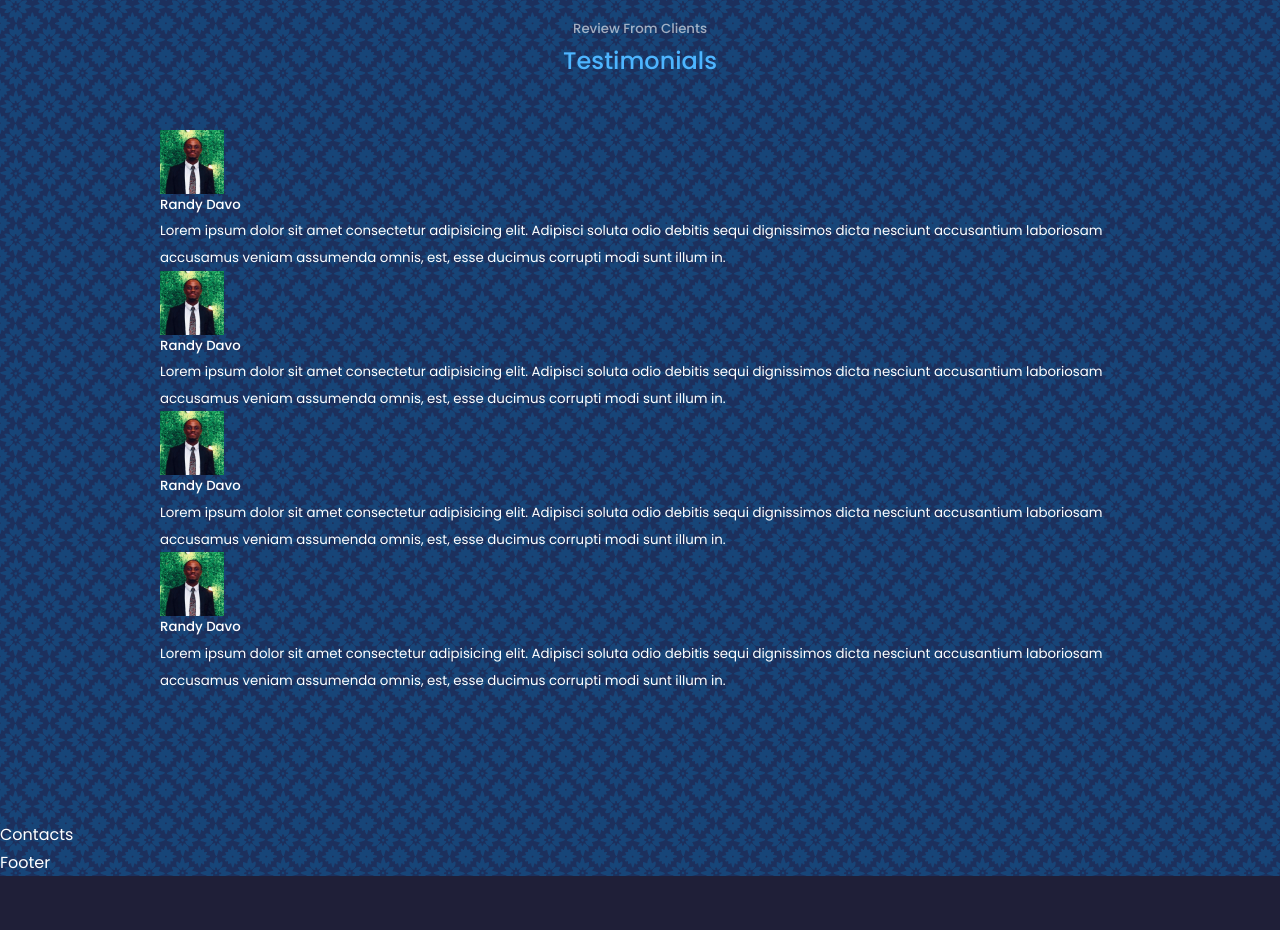
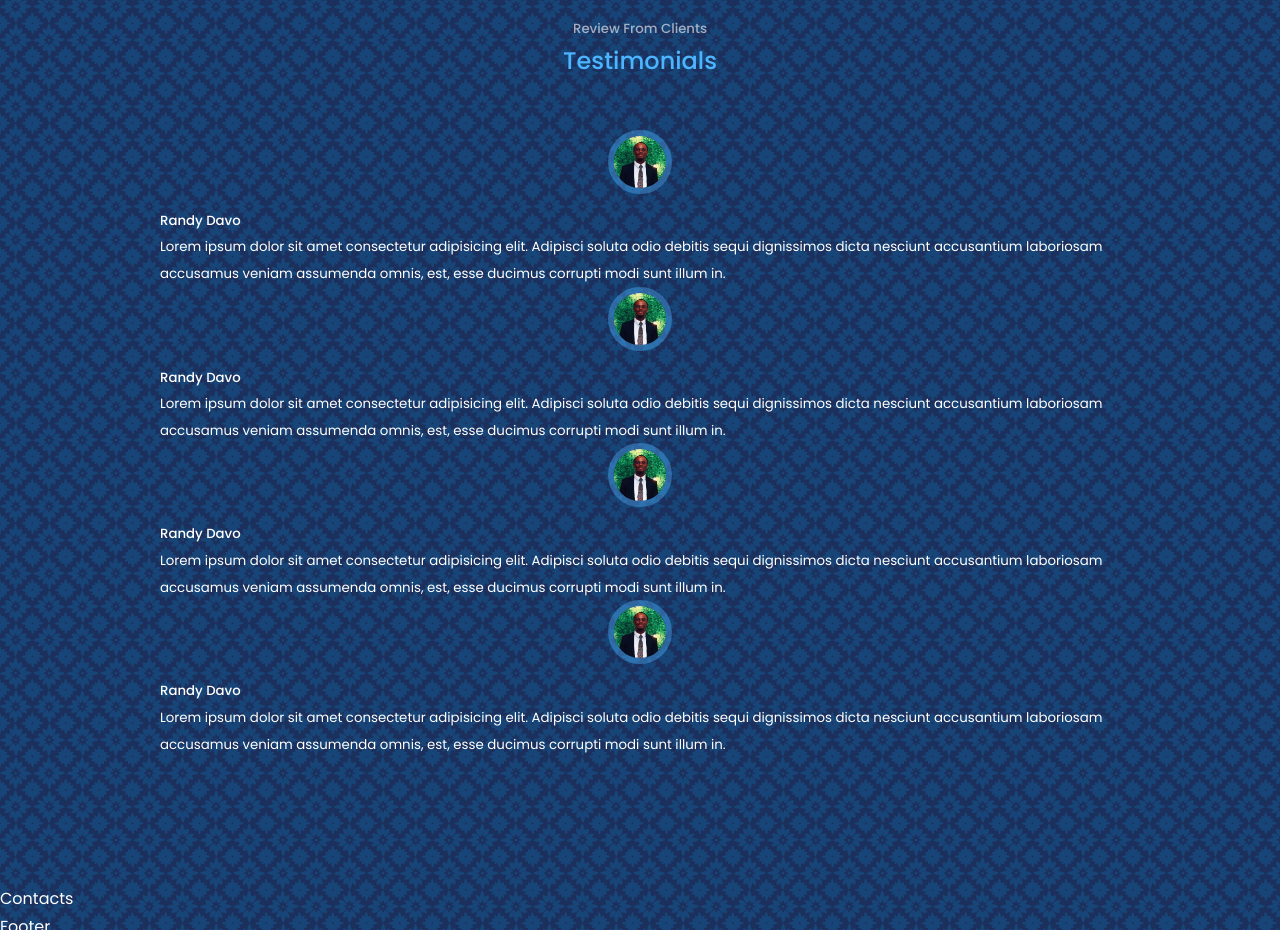
Before and after one commit to Gitthuma/george-githuma-portfolio-website, a React (Create React App) app: page / in a window 1280 px wide. Shown: the part 4260-5190 px from the top of the page. Before the commit the page ends 5136 px from the top, so only its background shows below. Built offline with nearby package versions, Linux system fonts and the light colour scheme.

Commit message:
Further styling of client__avatar

```diff
--- a/src/Components/Testimonials/Testimonial.css
+++ b/src/Components/Testimonials/Testimonial.css
@@ -8,4 +8,7 @@
     width: 4rem;
     aspect-ratio: 1/1;
     overflow: hidden;
+    border-radius: 50%;
+    margin: 0 auto 1rem;
+    border: 0.4rem solid var(--color-primary-variant);
 }
```
